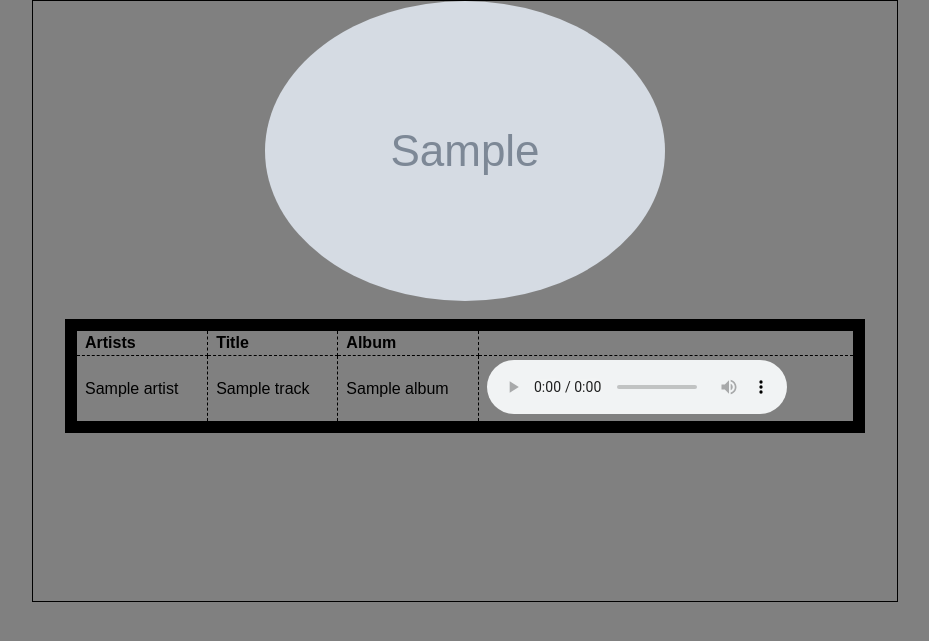
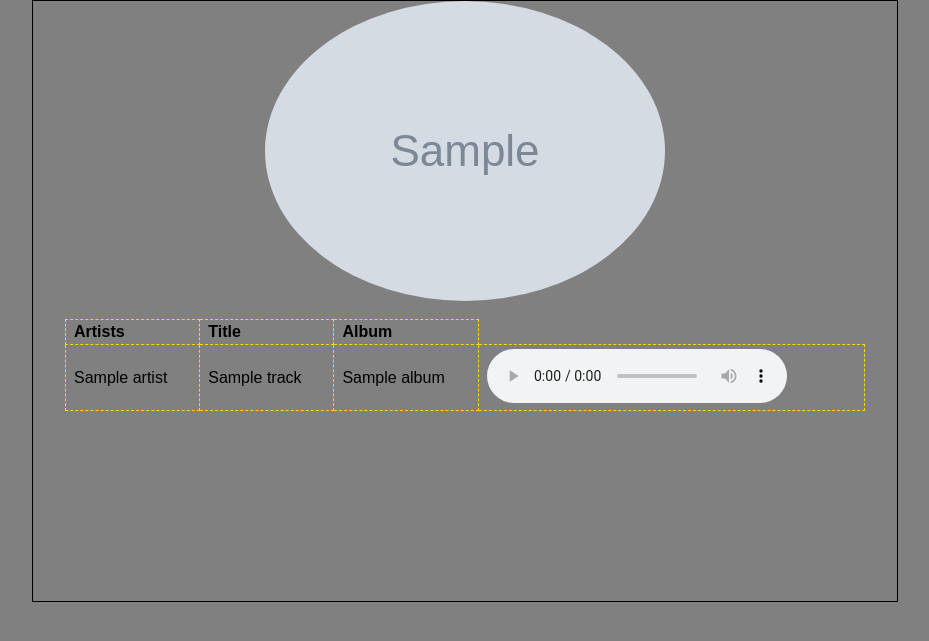
Before and after one commit to NJIT-CS490-SP21/project1-gnn3, a Flask app: page / in a window 1280 px wide. Shown: the top 641 px of the page, without its empty margins (175-1104 px from the left). Run offline with Flask 2, Linux system fonts and the light colour scheme; grey boxes marked "Sample" are stand-in pictures; a database or web service that is not in the repository returns one stand-in record (values such as "Sample title"); data that the repository does not hold is empty.

Commit message:
update css style

```diff
--- a/static/style.css
+++ b/static/style.css
@@ -10,7 +10,7 @@ body{
     font-family: Arial;
 }
 table {
-    border: 12px solid black;
+    border: 12px gold;
     border-collapse: collapse;
     margin-bottom: 1em;
     width: 100%;
@@ -18,7 +18,7 @@ table {
 
 td,
 th {
-    border: 1px dashed black;
+    border: 1px dashed gold;
     padding: .2em .5em .2em .5em;
     text-align: left;
 }
--- a/templates/index.html
+++ b/templates/index.html
@@ -32,7 +32,7 @@
 Your browser does not support the audio element.
 </audio>
 
-
+</tr>
 
  </table>
 </body>
```
